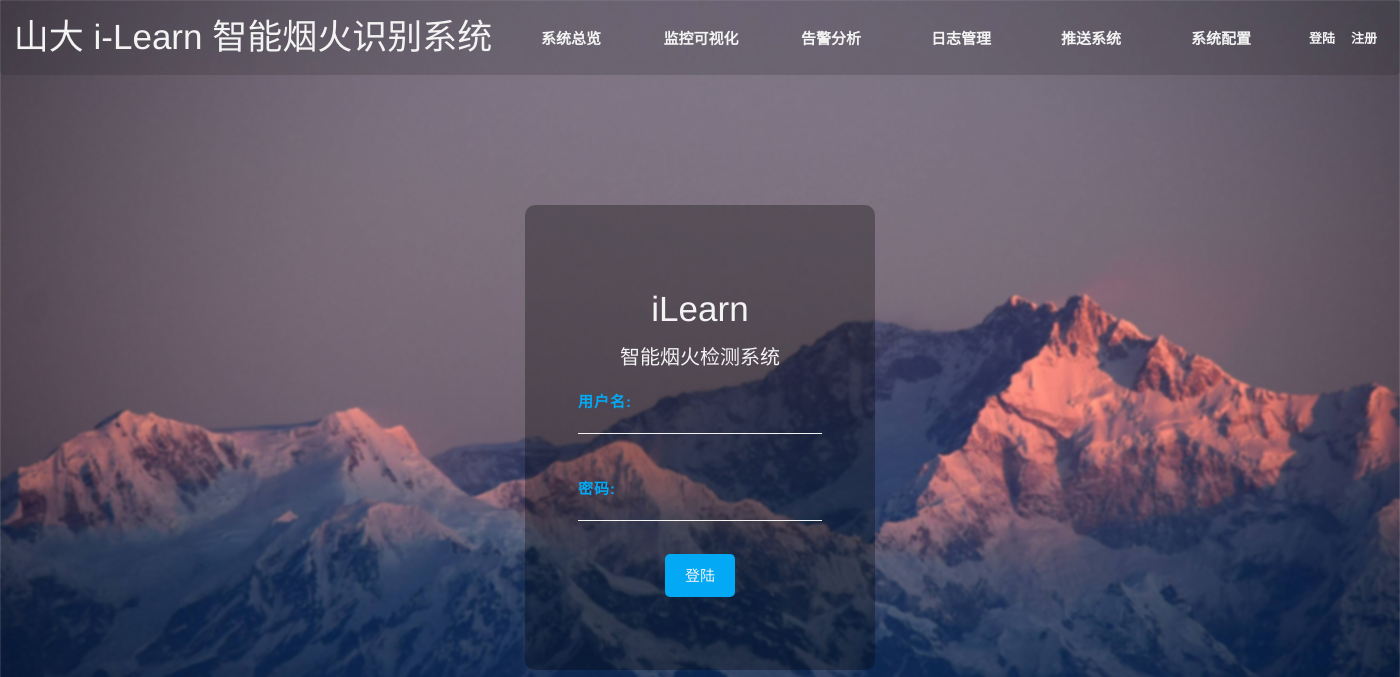
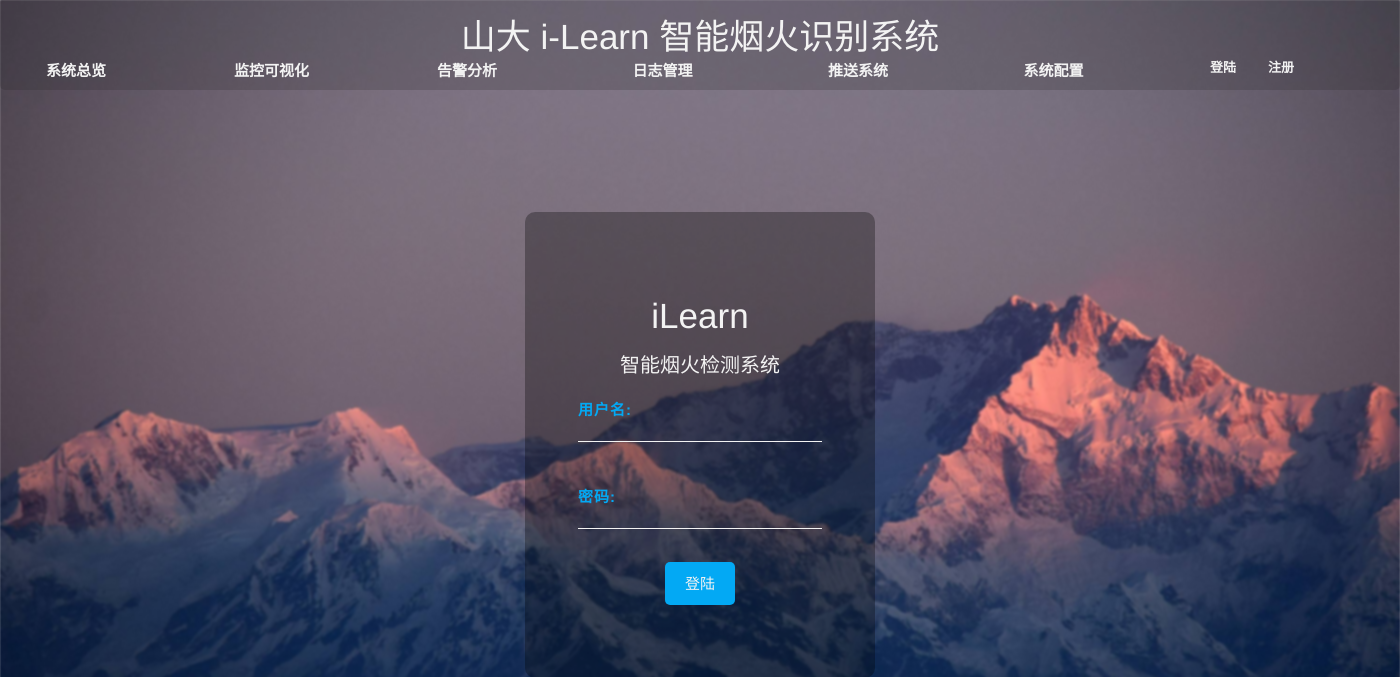
Before and after one commit to elaine140626/fire-detection, a Django app: page /login/ in a window 1400 px wide. Shown: the top 677 px of the page. Run offline with Django 3.2, Linux system fonts and the light colour scheme.

Commit message:
alter the models and fix some layout problems

```diff
--- a/fire/fire/settings.py
+++ b/fire/fire/settings.py
@@ -50,7 +50,7 @@ MIDDLEWARE = [
     'django.middleware.security.SecurityMiddleware',
     'django.contrib.sessions.middleware.SessionMiddleware',
     'django.middleware.common.CommonMiddleware',
-    'django.middleware.csrf.CsrfViewMiddleware',
+    # 'django.middleware.csrf.CsrfViewMiddleware',
     'django.contrib.auth.middleware.AuthenticationMiddleware',
     'django.contrib.messages.middleware.MessageMiddleware',
     'django.middleware.clickjacking.XFrameOptionsMiddleware',
--- a/fire/fire/urls.py
+++ b/fire/fire/urls.py
@@ -24,5 +24,6 @@ urlpatterns = [
     path('monitor/', views.monitor),
     path('overview/', views.overview),
     path('logout/', views.logout),
+    path('data/', views.DealData),
     path('', views.empty_redirect),
 ]
--- a/fire/login/models.py
+++ b/fire/login/models.py
@@ -26,6 +26,7 @@ class Video(models.Model):
 class Device(models.Model):
     '设备'
     id = models.AutoField(auto_created=True, primary_key=True, serialize=False, verbose_name='设备号')
+    serial_number = models.CharField(max_length=128, unique=True, verbose_name='设备序列号')
     location_x = models.FloatField(verbose_name='经度')
     location_y = models.FloatField(verbose_name='纬度')
     hint = models.CharField(max_length=128, verbose_name='标识')
@@ -37,7 +38,7 @@ class Message(models.Model):
     content = models.CharField(max_length=256,verbose_name='告警信息')
     img_url = models.CharField(max_length=256, verbose_name='图片链接')
     c_time = models.DateTimeField(auto_now_add=True, verbose_name='时间')
-    serial_number = models.ForeignKey(to='Device', to_field='id', verbose_name='设备号', on_delete=models.CASCADE)
+    serial_number = models.ForeignKey(to='Device', to_field='serial_number', verbose_name='设备号', on_delete=models.CASCADE)
 
 
 class User_Message(models.Model):
--- a/fire/login/templates/base.html
+++ b/fire/login/templates/base.html
@@ -18,6 +18,7 @@
 <div class="all-divs">
     <div class="head-bar">
         <div class="head-title">山大 i-Learn 智能烟火识别系统</div>
+        <div class="overview-button-div">
             <script src="{% static 'js/headClick.js' %}"></script>
             <div class="btn">
                 <button class="real-btn" onclick="toOverview()">
@@ -49,6 +50,7 @@
                     系统配置
                 </button>
             </div>
+        </div>
         <div class="btn session-state">
             {% if request.session.is_login %}
                 <a href="/conf/">{{ username }}</a>
--- a/fire/login/templates/monitor.html
+++ b/fire/login/templates/monitor.html
@@ -87,6 +87,7 @@
             theVideo.appendChild(theSource);
 
             mMain.appendChild(theVideo);
+            console.log(theVideo.id);
             let player = new EZUIPlayer(theVideo.id);
             player.play();
 
--- a/fire/login/templates/overview.html
+++ b/fire/login/templates/overview.html
@@ -50,8 +50,8 @@
                             <table>
                                 <thead>
                                 <tr>
-                                    <th>日期</th>
-                                    <th>预警详情</th>
+                                    <th class="my-th">日期</th>
+                                    <th class="my-th">预警详情</th>
                                 </tr>
                                 </thead>
                             </table>
@@ -131,7 +131,9 @@
             time_str = message[i].fields['c_time'];
             {#theTime.innerText = time_str.substr(0,10) +' ' + time_str.substr(11,8);#}
             theTime.innerText = time_str.substr(0,10);
+            theTime.className = 'my-td';
             theContent.innerText = message[i].fields['content'];
+            theContent.className = 'my-td';
             theTr.appendChild(theTime);
             theTr.appendChild(theContent);
             addTr.appendChild(theTr);
--- a/fire/login/views.py
+++ b/fire/login/views.py
@@ -2,6 +2,7 @@ from django.shortcuts import render
 from . import models
 from .forms import UserForm
 from django.core import serializers
+from django.http import HttpResponse
 import json
 import datetime
 
@@ -132,3 +133,15 @@ def logout(request):
     request.session.flush()
 
     return redirect('/login/')
+
+def DealData(request):
+
+    if request.method == "POST":
+
+        if request.POST.get('code',None) == '0':
+            models.Message.objects.create(content='来自设备id为 '+request.POST.get('camera_id',None)+' 的报警信息',
+                                          img_url=request.POST.get('image_url', None), serial_number=request.POST['camera_id'])
+        return HttpResponse('oddk')
+
+    else:
+        return HttpResponse('emm')
--- a/fire/static/css/style.css
+++ b/fire/static/css/style.css
@@ -78,13 +78,14 @@ div {
 .head-bar{
     height: 75px;
     display: grid;
-    grid-template-columns: auto 1fr 1fr 1fr 1fr 1fr 1fr 1fr;
+    grid-template-columns: auto auto auto;
     margin: 0;
     -webkit-border-radius: 0 0 5px 5px;
     -moz-border-radius: 0 0 5px 5px;
     border-radius: 0 0 5px 5px;
     background: rgba(36, 36, 36, 0.2);
 }
+
 .head-bar .btn{
     max-width: 140px;
     border: 0;
@@ -93,6 +94,11 @@ div {
     align-items: center;
     background-color: transparent;
 
+}
+
+.overview-button-div{
+    display: grid;
+    grid-template-columns: 1fr 1fr 1fr 1fr 1fr 1fr;
 }
 .head-bar .btn button, .head-bar a{
     height: 50px;
@@ -383,14 +389,14 @@ div {
 .grid-4 {
     display: grid;
     grid-template-columns: repeat(4,1fr);
-    grid-gap: 10px;
+    grid-gap: 2px;
 
 }
 
 .grid-2 {
     display: grid;
     grid-template-columns: repeat(2,1fr);
-    grid-gap: 10px;
+    grid-gap: 5px;
 
 }
 .monitor-live-main div{
@@ -559,3 +565,28 @@ div {
 #wrap .next:hover{
     background: url(../img/icon-slides.png) 123px;
 }
+
+@media screen and (max-width: 1440px){
+    .head-bar{
+        display: grid;
+        grid-template-rows: 40px 50px;
+        grid-template-areas:
+            "title title title title"
+            "button button button state";
+    }
+    .head-title{
+        grid-area: title;
+    }
+    .overview-button-div{
+        grid-area: button;
+    }
+    .session-state{
+        grid-area: state;
+    }
+    .head-bar{
+        height:90px;
+    }
+    .head-bar .btn{
+        height: 50px;
+    }
+}
```
Also changed, not shown: fire/login/migrations/0002_auto_20190626_1137.py (added). Lines whose indentation alone changed are shown as unchanged.
